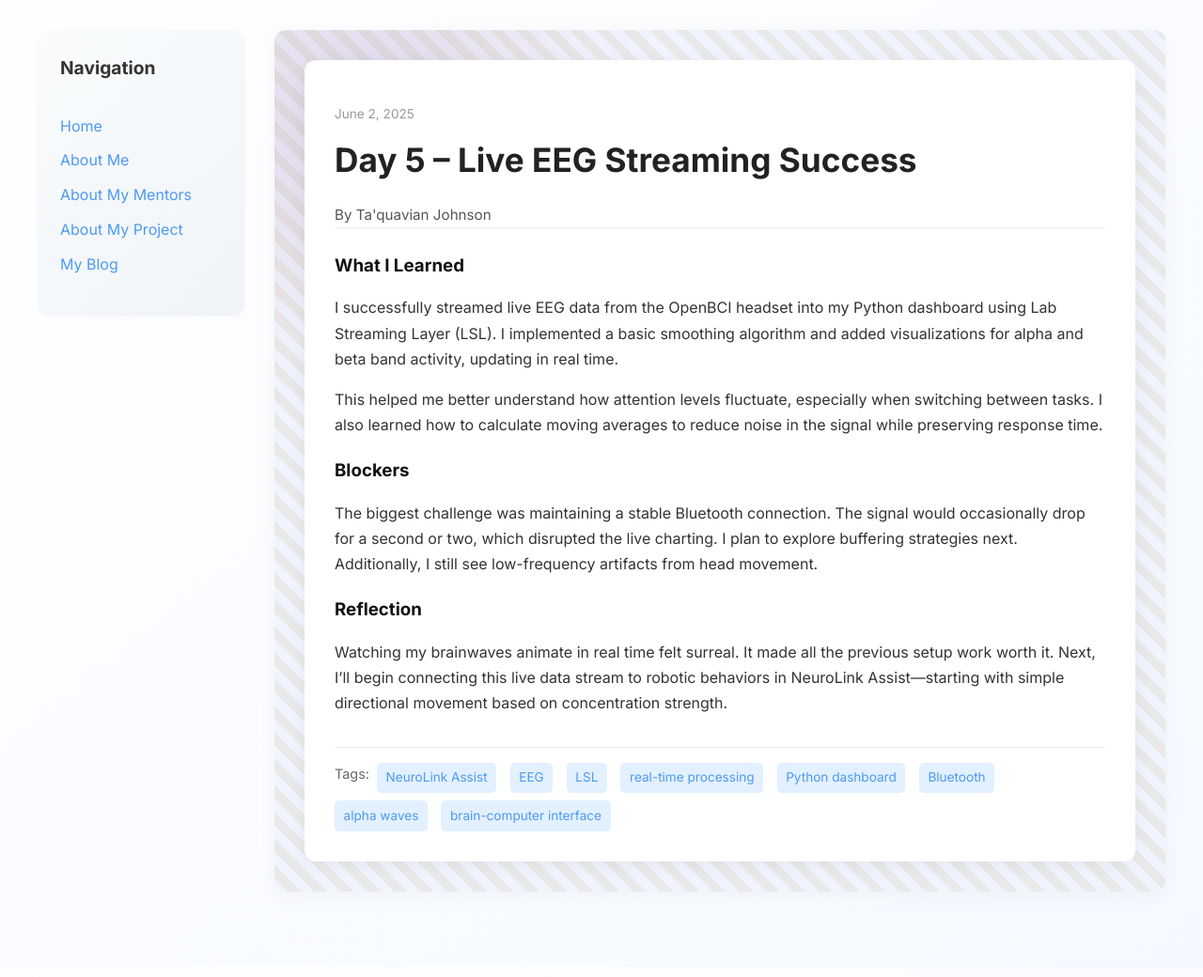
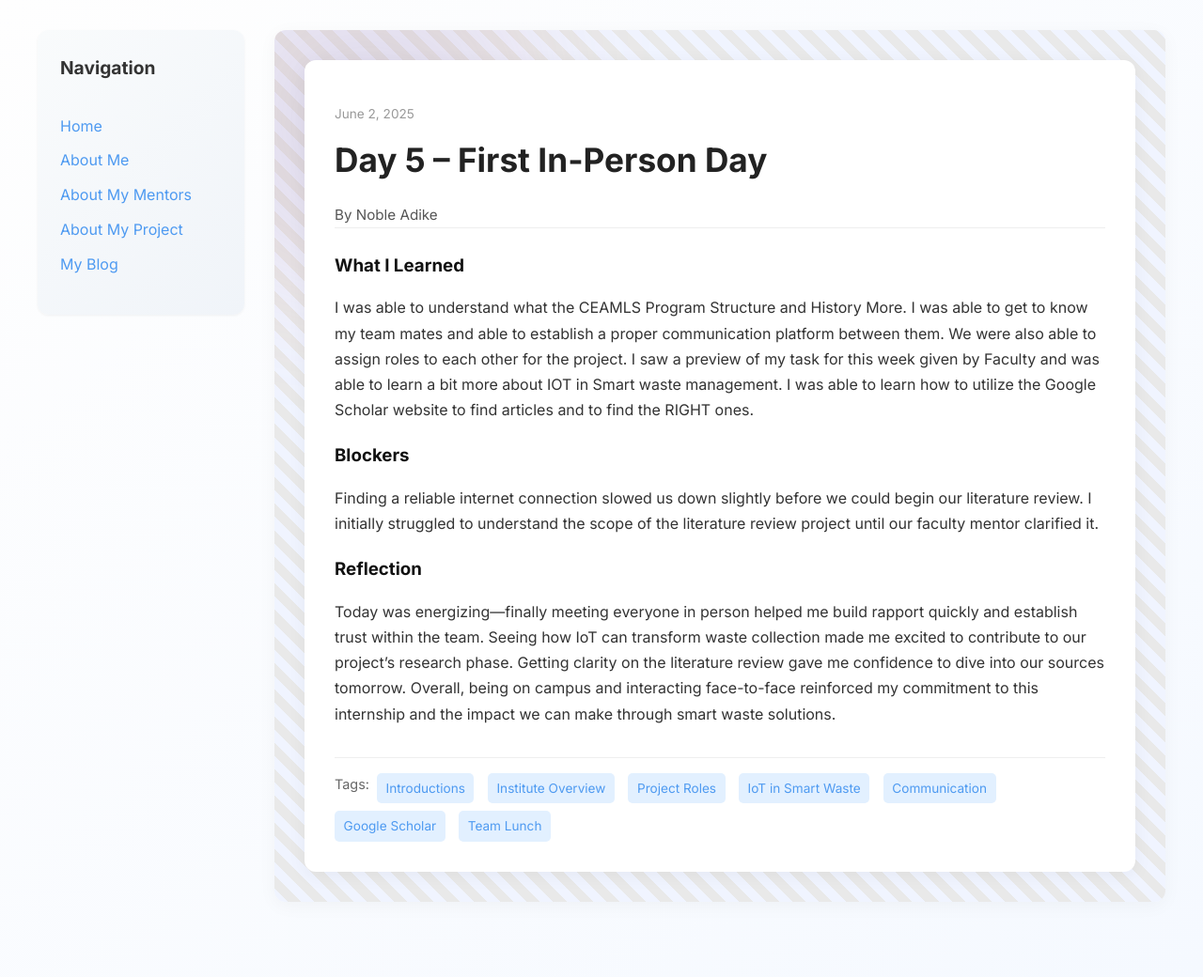
Before and after one commit to kingnaddy/kingnaddy.github.io, a Jekyll site: the page built from _posts/2025-06-02-day-5.md, in a window 1280 px wide. Shown: the whole page at 94% size. Built offline with Jekyll 4.4.1, drawn with Linux system fonts in a browser that asks for light colours.

Commit message:
Update 2025-06-02-day-5.md

```diff
--- a/_posts/2025-06-02-day-5.md
+++ b/_posts/2025-06-02-day-5.md
@@ -1,19 +1,17 @@
 ---
 layout: post
-title: "Day 5 – Live EEG Streaming Success"
+title: "Day 5 – First In-Person Day "
 date: 2025-06-02
-author: Ta'quavian Johnson
+author: Noble Adike
 permalink: /day5.html
-tags: ["NeuroLink Assist", "EEG", "LSL", "real-time processing", "Python dashboard", "Bluetooth", "alpha waves", "brain-computer interface"]
+tags: ["Introductions","Institute Overview","Project Roles","IoT in Smart Waste","Communication", "Google Scholar", "Team Lunch"]
 
 what_i_learned: |
-  I successfully streamed live EEG data from the OpenBCI headset into my Python dashboard using Lab Streaming Layer (LSL). I implemented a basic smoothing algorithm and added visualizations for alpha and beta band activity, updating in real time.
-
-  This helped me better understand how attention levels fluctuate, especially when switching between tasks. I also learned how to calculate moving averages to reduce noise in the signal while preserving response time.
+  I was able to understand what the CEAMLS Program Structure and History More. I was able to get to know my team mates and able to establish a proper communication platform between them. We were also able to assign roles to each other for the project. I saw a preview of my task for this week given by Faculty and was able to learn a bit more about IOT in Smart waste management. I was able to learn how to utilize the Google Scholar website to find articles and to find the RIGHT ones.
 
 blockers: |
-  The biggest challenge was maintaining a stable Bluetooth connection. The signal would occasionally drop for a second or two, which disrupted the live charting. I plan to explore buffering strategies next. Additionally, I still see low-frequency artifacts from head movement.
+    Finding a reliable internet connection slowed us down slightly before we could begin our literature review. I initially struggled to understand the scope of the literature review project until our faculty mentor clarified it.
 
 reflection: |
-  Watching my brainwaves animate in real time felt surreal. It made all the previous setup work worth it. Next, I’ll begin connecting this live data stream to robotic behaviors in NeuroLink Assist—starting with simple directional movement based on concentration strength.
+   Today was energizing—finally meeting everyone in person helped me build rapport quickly and establish trust within the team. Seeing how IoT can transform waste collection made me excited to contribute to our project’s research phase.  Getting clarity on the literature review gave me confidence to dive into our sources tomorrow. Overall, being on campus and interacting face-to-face reinforced my commitment to this internship and the impact we can make through smart waste solutions.
 ---
```
